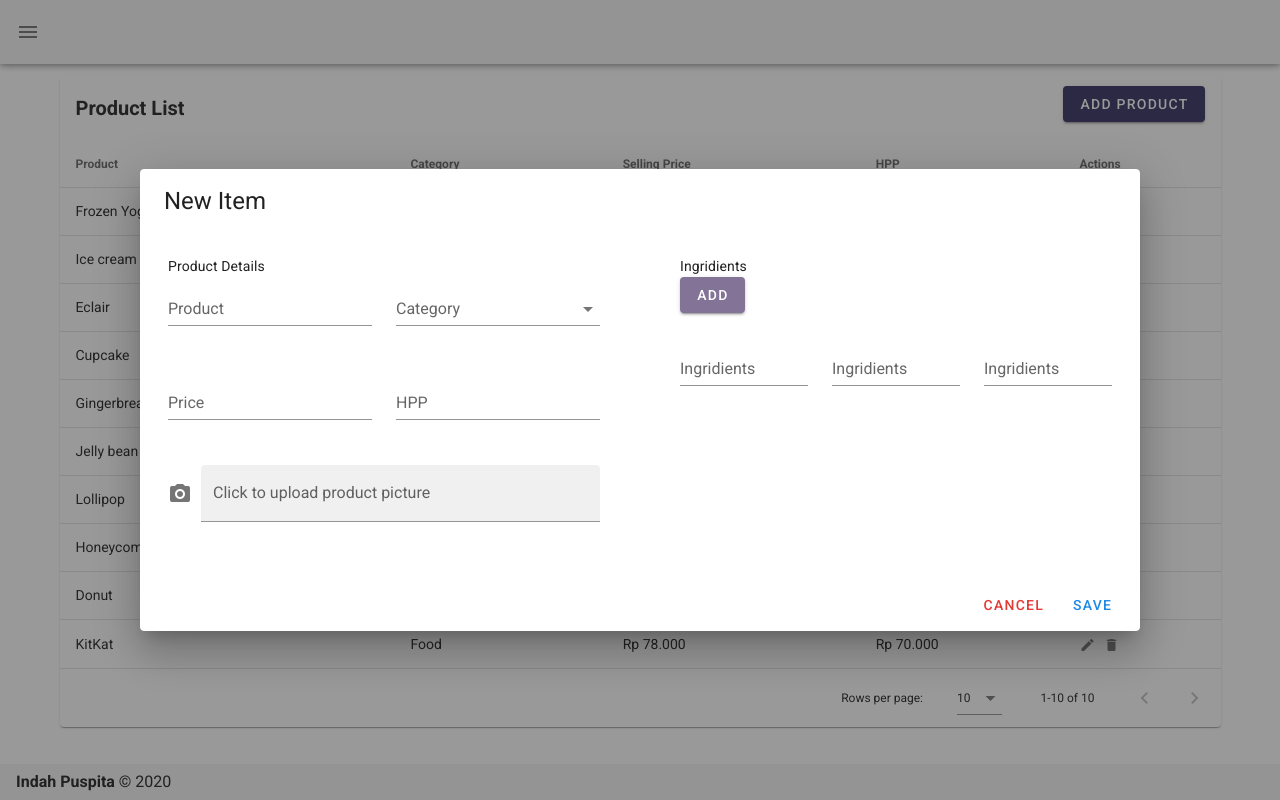
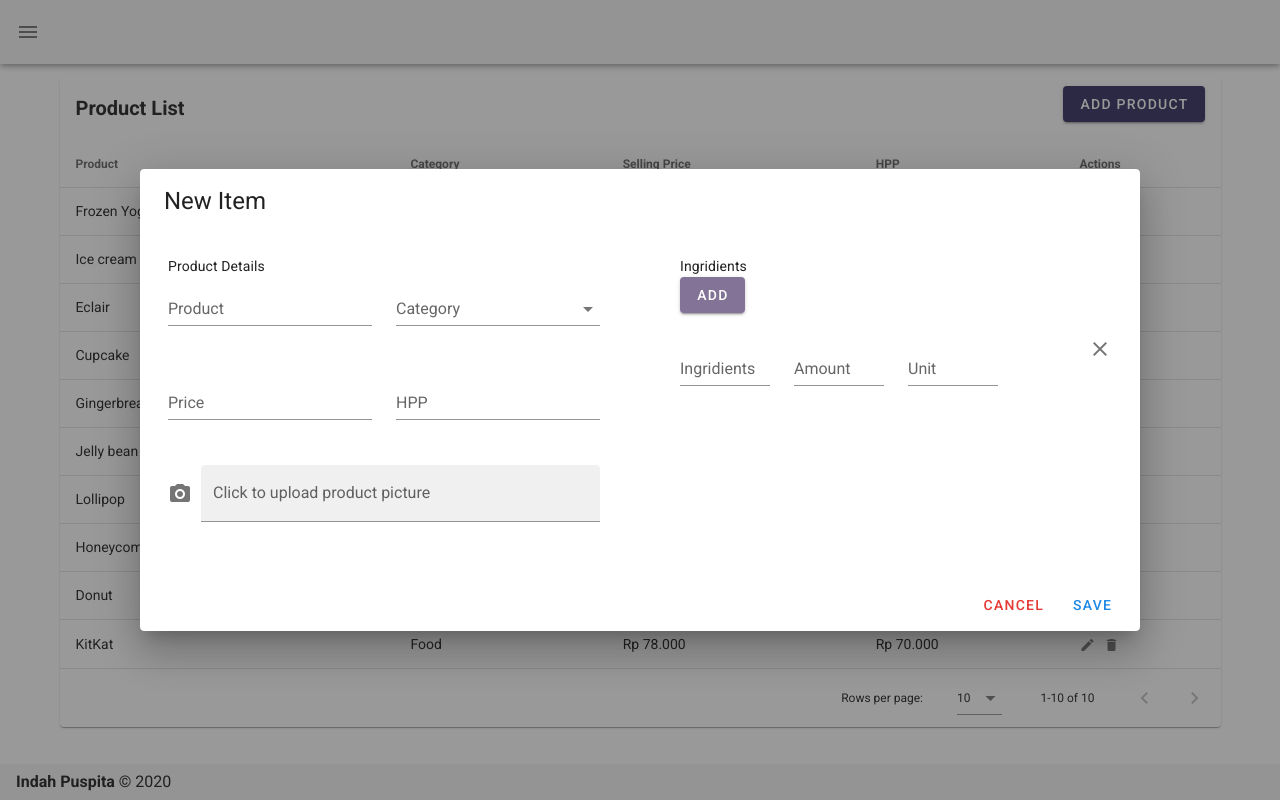
Before and after one commit to indahpuspitaa17/bookocash-frontend, a Nuxt app: page /product in a window 1280 px wide. Both pictures are taken after a click on the button "ADD PRODUCT". Built offline with nearby package versions, Linux system fonts and the light colour scheme.

Commit message:
Update product.vue

```diff
--- a/pages/product.vue
+++ b/pages/product.vue
@@ -121,13 +121,18 @@
                         </v-btn>
                       </v-col>
 
+                      <v-col>
+                        <v-row
+                          v-for="(add, index) in adds"
+                          :key="add"
+                        >
                           <v-col
                           cols="12"
                           sm="3"
-                      md="4"
+                          md="3"
                           >
                             <v-text-field
-                          v-model="editedItem.price"
+                              v-model="add.ingridients"
                               label="Ingridients"
                               :rules="[v => !!v || 'Ingridients is required']"
                               required
@@ -137,12 +142,12 @@
                           <v-col
                           cols="12"
                           sm="3"
-                      md="4"
+                          md="3"
                           >
                             <v-text-field
-                          v-model="editedItem.price"
-                          label="Ingridients"
-                          :rules="[v => !!v || 'Ingridients is required']"
+                              v-model="add.amount"
+                              label="Amount"
+                              :rules="[v => !!v || 'Amount is required']"
                               required
                             ></v-text-field>
                           </v-col>
@@ -150,14 +155,28 @@
                           <v-col
                           cols="12"
                           sm="3"
-                      md="4"
+                          md="3"
                           >
                             <v-text-field
-                          v-model="editedItem.price"
-                          label="Ingridients"
-                          :rules="[v => !!v || 'Ingridients is required']"
+                              v-model="add.unit"
+                              label="Unit"
+                              :rules="[v => !!v || 'Unit is required']"
                               required
                             ></v-text-field>
+                          </v-col>
+
+                          <v-col
+                          cols="12"
+                          sm="3"
+                          md="3">
+                            <span
+                              class="float-right"
+                              style="cursor:pointer"
+                              @click="deleteIngridient(index)">
+                                <v-icon>mdi-close</v-icon>
+                            </span>
+                          </v-col>
+                        </v-row>
                       </v-col>
                     </v-row>
                   </v-container>
@@ -236,6 +255,13 @@
       dialog: false,
       dialogDelete: false,
       select: null,
+      adds: [
+        {
+          ingridients: '',
+          amount: '',
+          unit: ''
+        }
+      ],
       category: [
         'Food',
         'Beverage',
@@ -293,7 +319,14 @@
 
     methods: {
       addIngridient () {
-
+        this.adds.push({
+          ingridients: '',
+          amount: '',
+          unit: ''
+        })
+      },
+      deleteIngridient (index) {
+        this.adds.splice(index, 1)
       },
       initialize () {
         this.desserts = [
```
Lines whose indentation alone changed are shown as unchanged.
